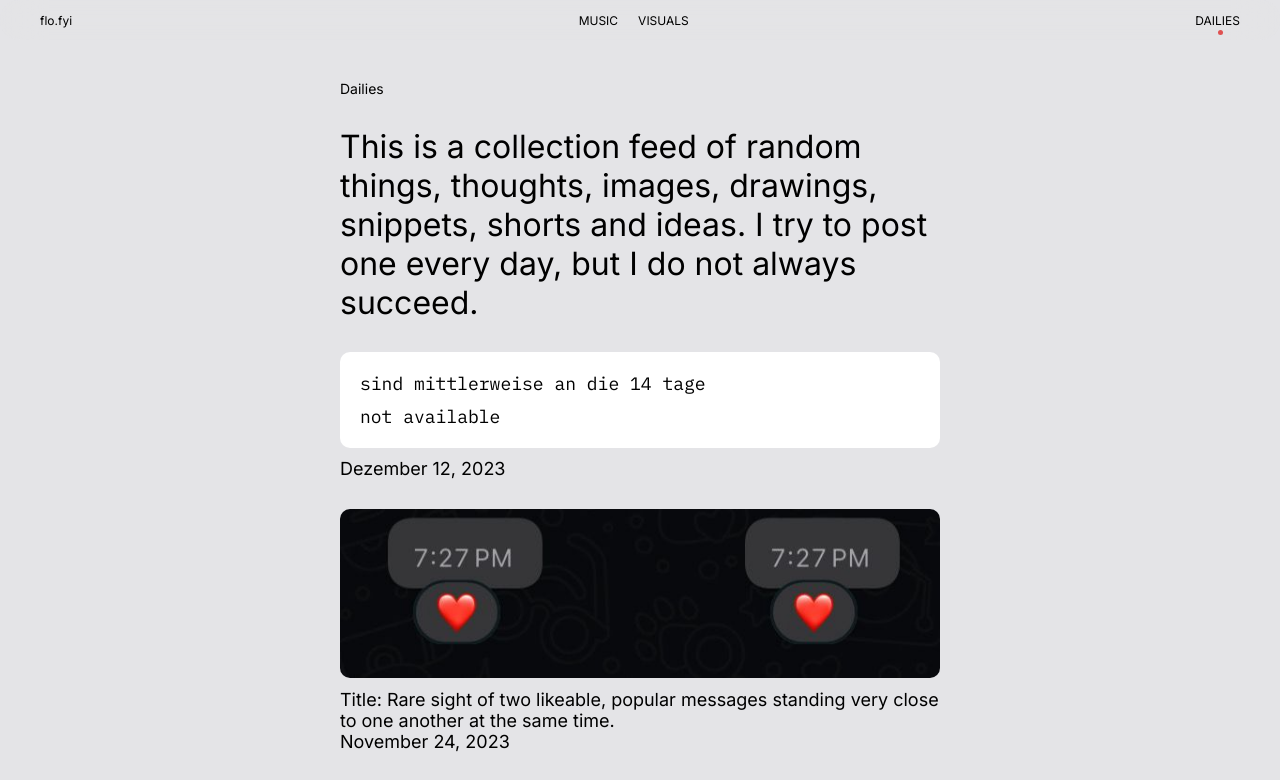
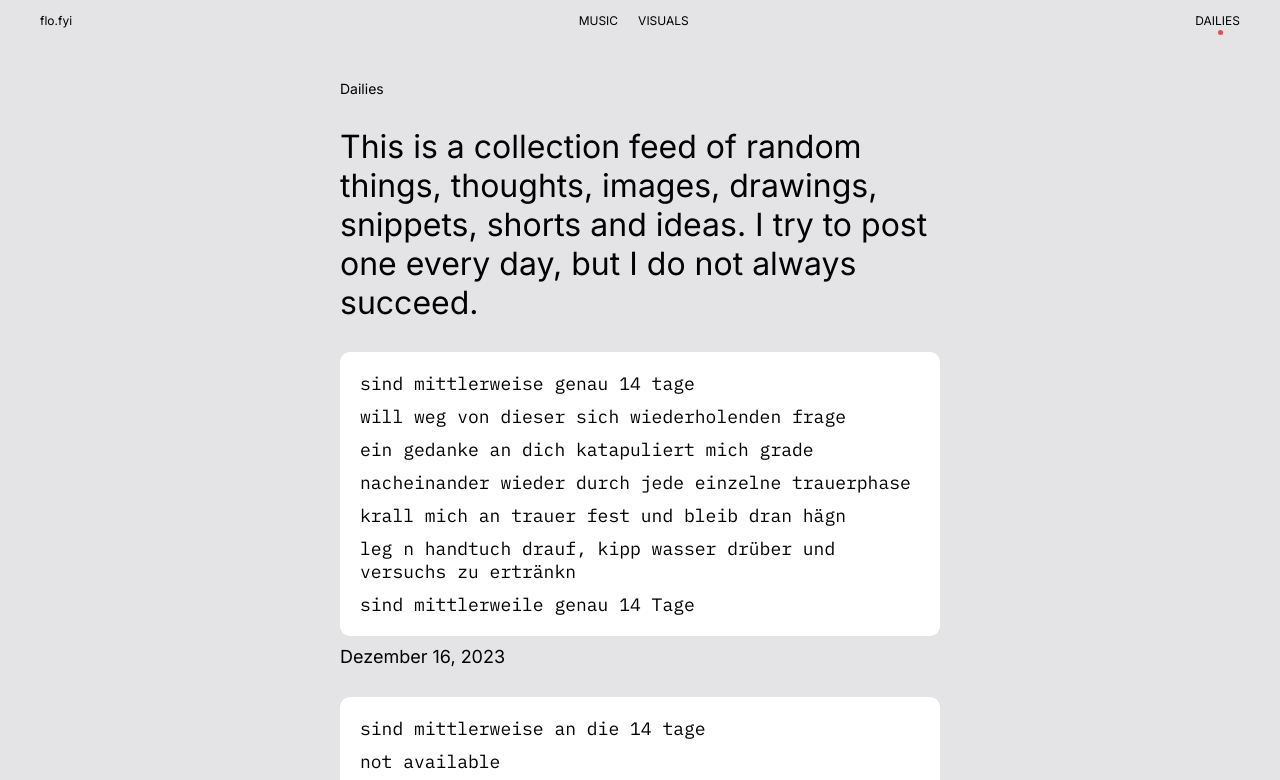
Before and after one commit to wnklrspace/flos-web, a Next.js app: page /dailies in a window 1280 px wide. Shown: the top 780 px of the page. Built offline with nearby package versions, Linux system fonts and the light colour scheme.

Commit message:
restructure

```diff
--- /dev/null
+++ b/content/dailies/2023/11/index.ts
@@ -0,0 +1,25 @@
+import Corner from './21';
+import WeirdConnection from './22';
+import DetachedSelf from './23';
+import LikedMessages from './24';
+import Burning from './17';
+import Poem from './10';
+import USO from './09';
+import Vegetable from './05';
+import Slipped from './04';
+import ShadesOfFeeling from './03';
+
+const November = [
+	LikedMessages,
+	DetachedSelf,
+	WeirdConnection,
+	Corner,
+	Burning,
+	Poem,
+	USO,
+	Vegetable,
+	Slipped,
+	ShadesOfFeeling,
+];
+
+export default November;
--- a/content/dailies/2023/12/12.ts
+++ b/content/dailies/2023/12/16.ts
@@ -3,18 +3,19 @@ import { DAILY_TYPE, Daily } from '../../../../types/dailies';
 const VierzehnTage: Daily = {
 	type: DAILY_TYPE.TEXT,
 	text: [
-		`sind mittlerweise an die 14 tage`,
+		`sind mittlerweise genau 14 tage`,
 		`will  weg von dieser sich wiederholenden frage`,
 		`ein gedanke an dich katapuliert mich grade`,
 		`nacheinander wieder durch jede einzelne trauerphase`,
-		`krall mich an meiner wut fest und bleib dran hägn`,
+		`krall mich an trauer fest und bleib dran hägn`,
 		`leg n handtuch drauf, kipp wasser drüber und versuchs zu ertränkn`,
-		`quäl mich im endeffekt nur selbst`,
-		`beim versuch ein gefühl zu finden, das mich hält`,
-		`renn dabei durch tunnel und merke nur, was mir noch nicht an mir gefällt`,
-		`sind mittlerweile schon mehr als 14 Tage`,
+		// `quäl mich im endeffekt nur selbst`,
+		// `waterboarding für's gehirn`,
+		// `beim versuch ein gefühl zu finden, das mich hält`,
+		// `renn dabei durch tunnel und merke nur, was mir noch nicht an mir gefällt`,
+		`sind mittlerweile genau 14 Tage`,
 	],
-	title: 'Dezember 12, 2023',
+	title: 'Dezember 16, 2023',
 };
 
 export default VierzehnTage;
--- a/content/dailies/2023/12/index.ts
+++ b/content/dailies/2023/12/index.ts
@@ -1,5 +1,6 @@
+import VierzehnTage from './16';
 import VierzehnTageAlternative from './12-alternative';
 
-const December = [VierzehnTageAlternative];
+const December = [VierzehnTage, VierzehnTageAlternative];
 
 export default December;
--- a/content/dailies/index.ts
+++ b/content/dailies/index.ts
@@ -1,26 +1,5 @@
 import { Daily } from '../../types/dailies';
-import ShadesOfFeeling from './2023/11/03';
-import Slipped from './2023/11/04';
-import Vegetable from './2023/11/05';
-import USO from './2023/11/09';
-import Poem from './2023/11/10';
-import Burning from './2023/11/17';
-import Corner from './2023/11/21';
-import WeirdConnection from './2023/11/22';
-import DetachedSelf from './2023/11/23';
-import LikedMessages from './2023/11/24';
+import November from './2023/11';
 import December from './2023/12';
 
-export const dailies: Daily[] = [
-	...December,
-	LikedMessages,
-	DetachedSelf,
-	WeirdConnection,
-	Corner,
-	Burning,
-	Poem,
-	USO,
-	Vegetable,
-	Slipped,
-	ShadesOfFeeling,
-];
+export const dailies: Daily[] = [...December, ...November];
```
